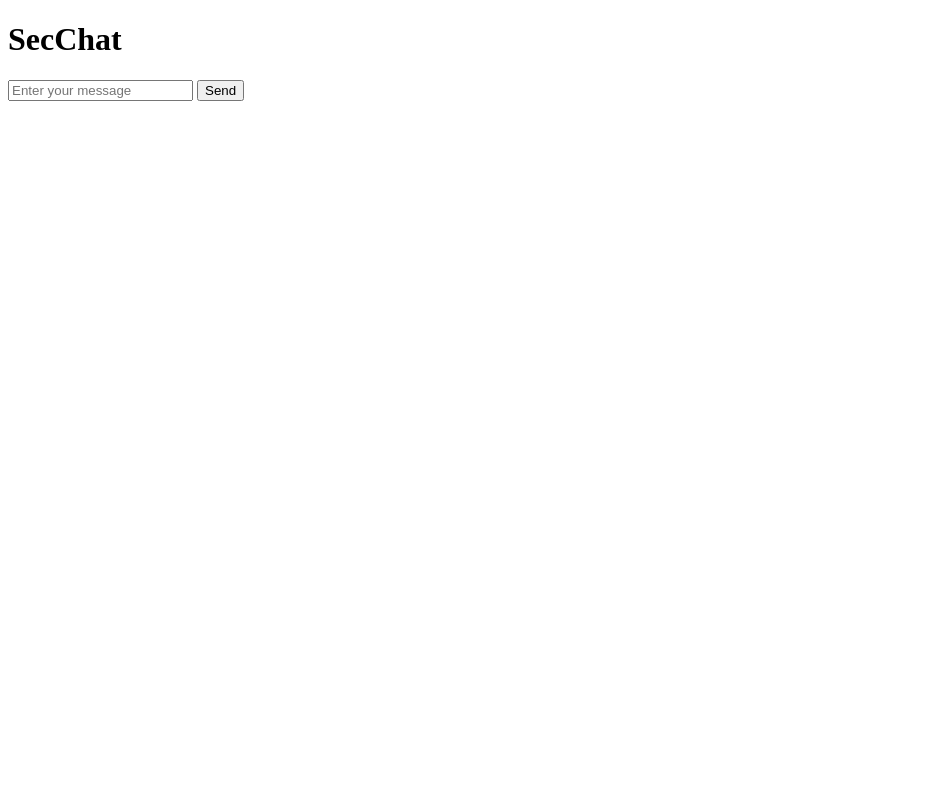
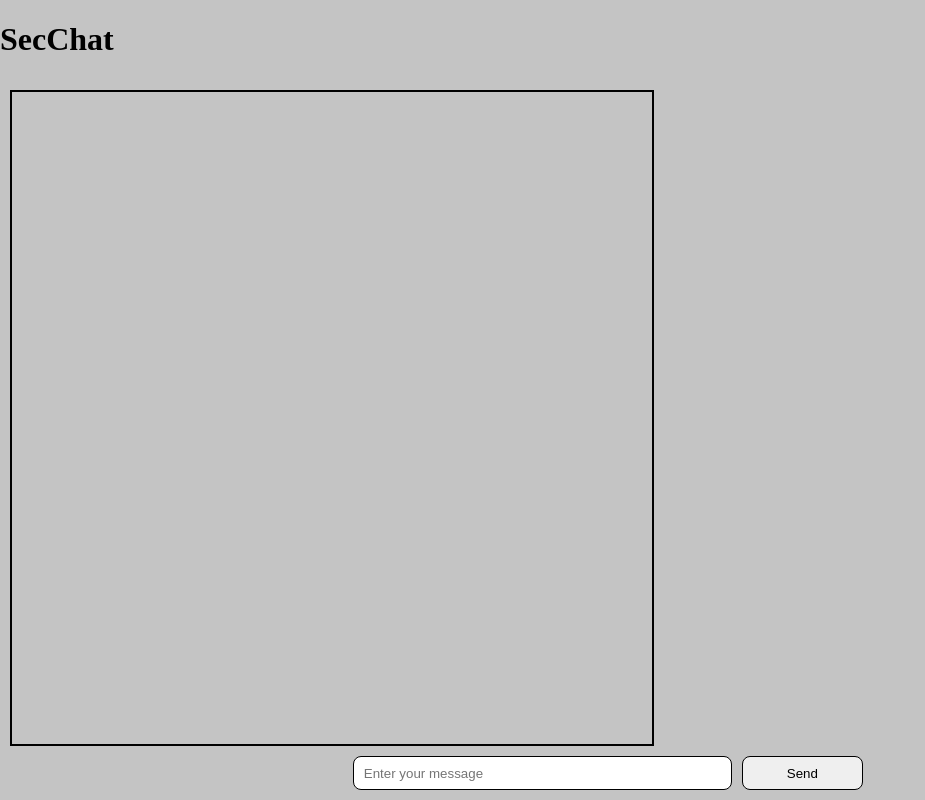
Before and after one commit to chiranthbr/GoRealTimeChatApplication, a plain HTML site: page client/index.html in a window 1280 px wide. Shown: the whole page, without its empty margins (0-925 px from the left). Drawn offline with Linux system fonts and the light colour scheme.

Commit message:
Improved client UI

```diff
--- a/client/index.html
+++ b/client/index.html
@@ -4,15 +4,16 @@
       <meta charset="UTF-8">
       <meta name="viewport" content="width=device-width, initial-scale=1.0">
       <title>Web Chat APP</title>
+      <link rel="stylesheet" href="style.css">
    </head>
    <body>
       <h1>SecChat</h1>
 
-      <div>
+      <div id="messages"></div>
+      <div class="messageBox">
          <input type="text" id="messageInput" placeholder="Enter your message">
          <button onclick="sendMessage()">Send</button>
       </div>
-      <div id="messages"></div>
       <script>
          let ws;
          function connect() {
@@ -24,7 +25,13 @@
 
             ws.onmessage = function(event) {
                let messageDisplay = document.getElementById("messages");
-               messageDisplay.innerHTML += `<p>${event.data}</p>`;
+               const p = document.createElement('p');
+               p.textContent = event.data;
+               messageDisplay.appendChild(p);
+
+        // only auto-scroll if already at bottom
+               const isAtBottom = middle.scrollTop + middle.clientHeight >= middle.scrollHeight - 5;
+               if (isAtBottom) middle.scrollTop = middle.scrollHeight;
             };
 
             ws.onclose = function() {
@@ -42,7 +49,6 @@
             let message = input.value;
             ws.send(message);
             input.value = "";
-
          }
          connect();
       </script>
--- /dev/null
+++ b/client/style.css
@@ -0,0 +1,52 @@
+html, body {
+   margin: 0;
+   padding: 0;
+   height: 100%;
+}
+
+body {
+   background-color: #c4c4c4;
+   height: 100%;
+   display: flex;
+   flex-direction: column;
+}
+
+.messageBox {
+   padding-bottom: 10px;
+   width: 95%;
+   display: flex;
+   align-items: center;
+   justify-content: center;
+   gap: 10px;
+   flex-shrink: 0;
+}
+
+#messages {
+   border: 2px solid black;
+   flex: 1;
+   margin: 10px;
+   height: 90vh;
+   width: 50%;
+   overflow-y: auto;
+   display: flex;
+   align-items: center;
+   justify-content: flex-end;
+   flex-direction: column;
+}
+
+.messageBox input {
+   width: 30%;
+   height: 30px;
+   border: 1px solid black;
+   border-radius: 8px;
+   outline: none;
+   padding-left: 10px;
+}
+
+.messageBox button {
+   width: 10%;
+   height: 34px;
+   border: 1px solid black;
+   border-radius: 8px;
+   outline: none;
+}
```
Also changed, not shown: 2 other files.
